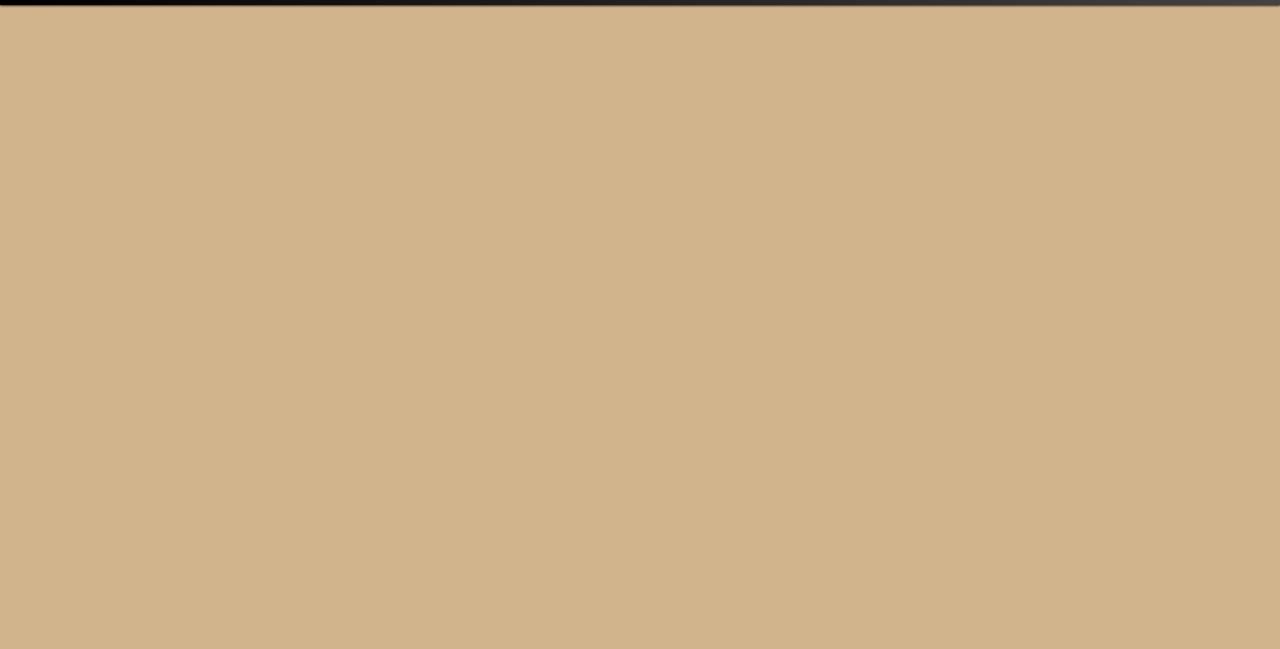
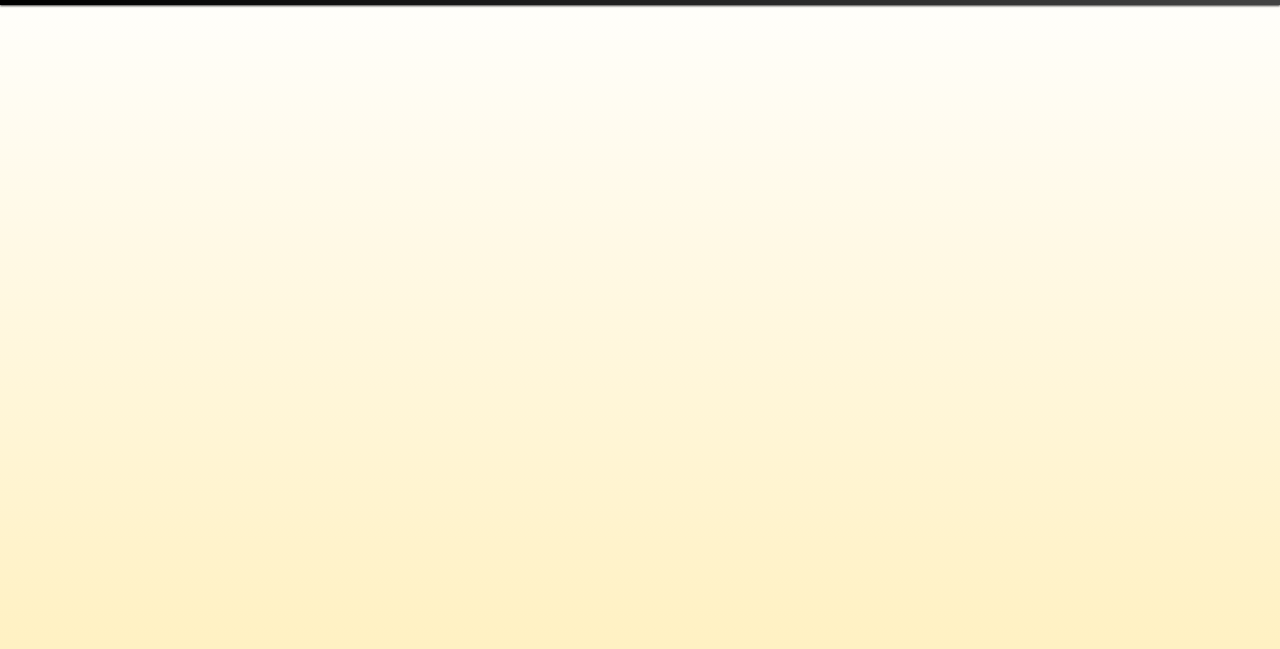
Before and after one commit to DavidCodina/test-repo, a plain HTML site: page index.html in a window 1280 px wide. Shown: the part 51-700 px from the top of the page. Drawn offline with nearby package versions, Linux system fonts and the light colour scheme.

Commit message:
Change bg to light yellow gradient

```diff
--- a/index.html
+++ b/index.html
@@ -23,7 +23,9 @@
     width: 100%;
     min-height: 100vh;
     color: #333;
-    background-color: tan;
+    background: #FFEFBA;  /* fallback for old browsers */
+    background: -webkit-linear-gradient(to bottom, #FFFFFF, #FFEFBA);  /* Chrome 10-25, Safari 5.1-6 */
+    background: linear-gradient(to bottom, #FFFFFF, #FFEFBA); /* W3C, IE 10+/ Edge, Firefox 16+, Chrome 26+, Opera 12+, Safari 7+ */
     overflow-x:hidden; /* Safari needs this to prevent horizontal scrolling. */
   }
 
```
